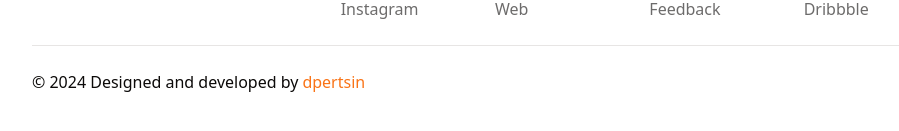
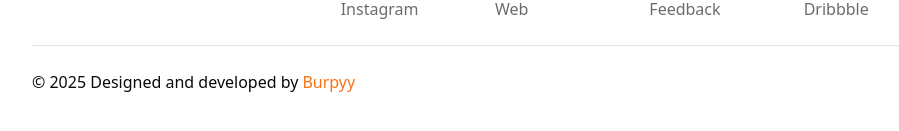
Before and after one commit to shashankjr9/tripmate, a React (Vite) app: page / in a window 1280 px wide. Shown: the part 5632-5763 px from the top of the page, without its empty margins (169-1068 px from the left). Built offline with nearby package versions, Linux system fonts and the light colour scheme; no server answers.

Commit message:
Finally done

```diff
--- a/src/components/layout/footer.tsx
+++ b/src/components/layout/footer.tsx
@@ -100,13 +100,13 @@ export const FooterSection = () => {
                 <Separator className="my-6" />
                 <section className="">
                     <h3 className="">
-                        &copy; 2024 Designed and developed by
+                        &copy; 2025 Designed and developed by
                         <a
                             target="_blank"
-                            href="https://github.com/dpertsin"
+                            href="https://github.com/shashankjr9"
                             className="text-primary transition-all border-primary hover:border-b-2 ml-1"
                         >
-                            dpertsin
+                            Burpyy
                         </a>
                     </h3>
                 </section>
--- a/src/components/layout/sections/hero.tsx
+++ b/src/components/layout/sections/hero.tsx
@@ -47,7 +47,7 @@ export const HeroSection = () => {
               className="w-5/6 md:w-1/4 font-bold"
             >
               <a
-                href="https://github.com/dpertsin/tripmate"
+                href="https://github.com/shashankjr9/tripmate"
                 target="_blank"
                 rel="noopener noreferrer"
               >
```
Also changed, not shown: tailwind.config.cjs (renamed from tailwind.config.js).
